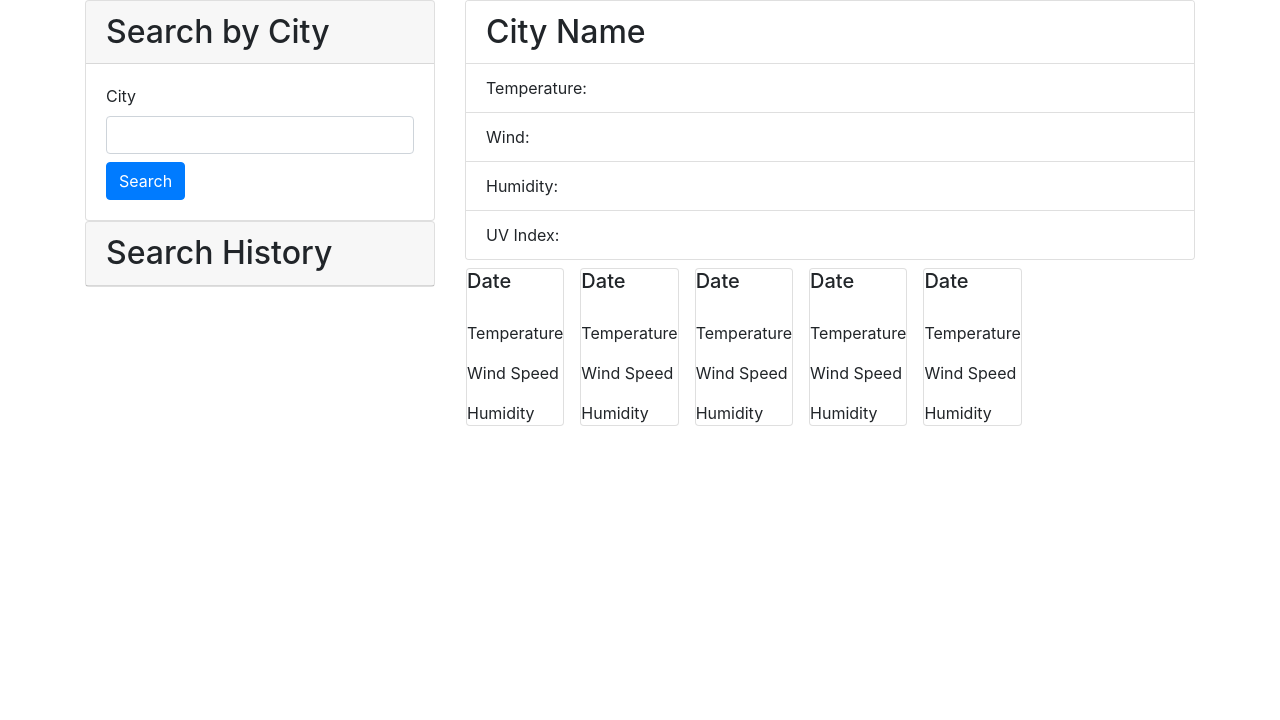
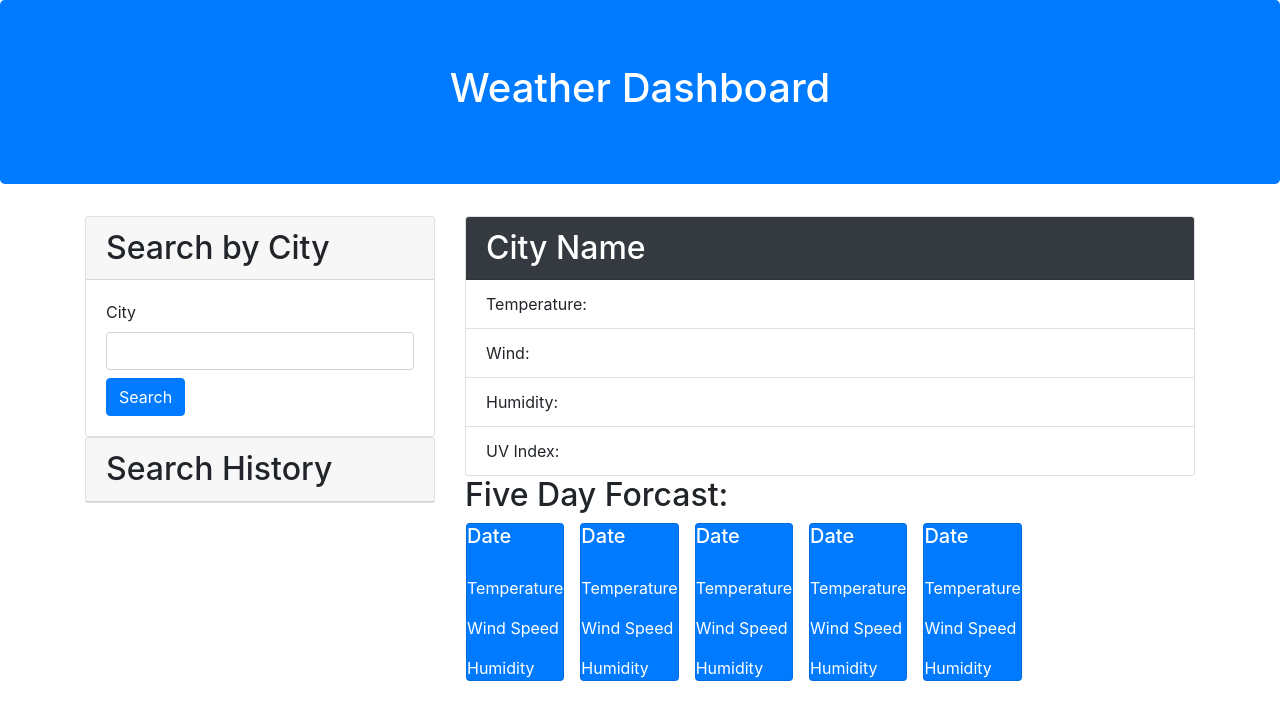
Before and after one commit to cpkopp12/weather_dashboard, a plain HTML site: page index.html in a window 1280 px wide. Drawn offline with nearby package versions, Linux system fonts and the light colour scheme.

Commit message:
should be all set

```diff
--- a/assets/js/script.js
+++ b/assets/js/script.js
@@ -80,7 +80,7 @@ var appendSearchHistory = function(citySearched) {
     var newSearchHistoryEl = document.createElement("button");
     newSearchHistoryEl.setAttribute("class","list-group-item btn btn-primary btn-block mt-2");
     newSearchHistoryEl.setAttribute("type","button");
-    newSearchHistoryEl.setAttribute("style","background-color:blue;");
+    newSearchHistoryEl.setAttribute("style","background-color:#343a40;");
     newSearchHistoryEl.innerHTML = citySearched;
 
     searchHistoryUlEl.appendChild(newSearchHistoryEl);
--- a/index.html
+++ b/index.html
@@ -8,6 +8,9 @@
     <title>Weather Dashboard</title>
 </head>
 <body>
+    <div class="jumbotron bg-primary">
+        <h1 class="display-5 text-center text-white">Weather Dashboard</h1>
+    </div>
 
     <main>
         <div class="container">
@@ -31,7 +34,7 @@
 
                 <div class="col-12 col-md-8">
                     <div class="card">
-                        <h2 class="card-header" id="city-heading" style="background-color:white">City Name</h2>
+                        <h2 class="card-header text-white bg-dark" id="city-heading" style="background-color:white">City Name</h2>
                         <ul class="list-group list-group-flush">
                             <li class="list-group-item" id="current-temp">Temperature:</li>
                             <li class="list-group-item" id="current-wind">Wind:</li>
@@ -39,36 +42,37 @@
                             <li class="list-group-item" id="current-uvi">UV Index:</li>
                         </ul>
                     </div>
+                    <h2>Five Day Forcast:</h2>
                     <div class="row mt-2">
-                        <div class="card ml-3">
+                        <div class="card text-white bg-primary ml-3">
                             <h5 class="card-title" id="p1-date">Date</h5>
                             <p class="card-text" id="p1-icon"></p>
                             <p class="card-text" id="p1-temp">Temperature</p>
                             <p class="card-text" id="p1-wind">Wind Speed</p>
                             <p class="card-text" id="p1-humidity">Humidity</p>
                         </div>
-                        <div class="card ml-3">
+                        <div class="card text-white bg-primary ml-3">
                             <h5 class="card-title" id="p2-date">Date</h5>
                             <p class="card-text" id="p2-icon"></p>
                             <p class="card-text" id="p2-temp">Temperature</p>
                             <p class="card-text" id="p2-wind">Wind Speed</p>
                             <p class="card-text" id="p2-humidity">Humidity</p>
                         </div>
-                        <div class="card ml-3">
+                        <div class="card text-white bg-primary ml-3">
                             <h5 class="card-title" id="p3-date">Date</h5>
                             <p class="card-text" id="p3-icon"></p>
                             <p class="card-text" id="p3-temp">Temperature</p>
                             <p class="card-text" id="p3-wind">Wind Speed</p>
                             <p class="card-text" id="p3-humidity">Humidity</p>
                         </div>
-                        <div class="card ml-3">
+                        <div class="card text-white bg-primary ml-3">
                             <h5 class="card-title" id="p4-date">Date</h5>
                             <p class="card-text" id="p4-icon"></p>
                             <p class="card-text" id="p4-temp">Temperature</p>
                             <p class="card-text" id="p4-wind">Wind Speed</p>
                             <p class="card-text" id="p4-humidity">Humidity</p>
                         </div>
-                        <div class="card ml-3">
+                        <div class="card text-white bg-primary ml-3">
                             <h5 class="card-title" id="p5-date">Date</h5>
                             <p class="card-text" id="p5-icon"></p>
                             <p class="card-text" id="p5-temp">Temperature</p>
```
